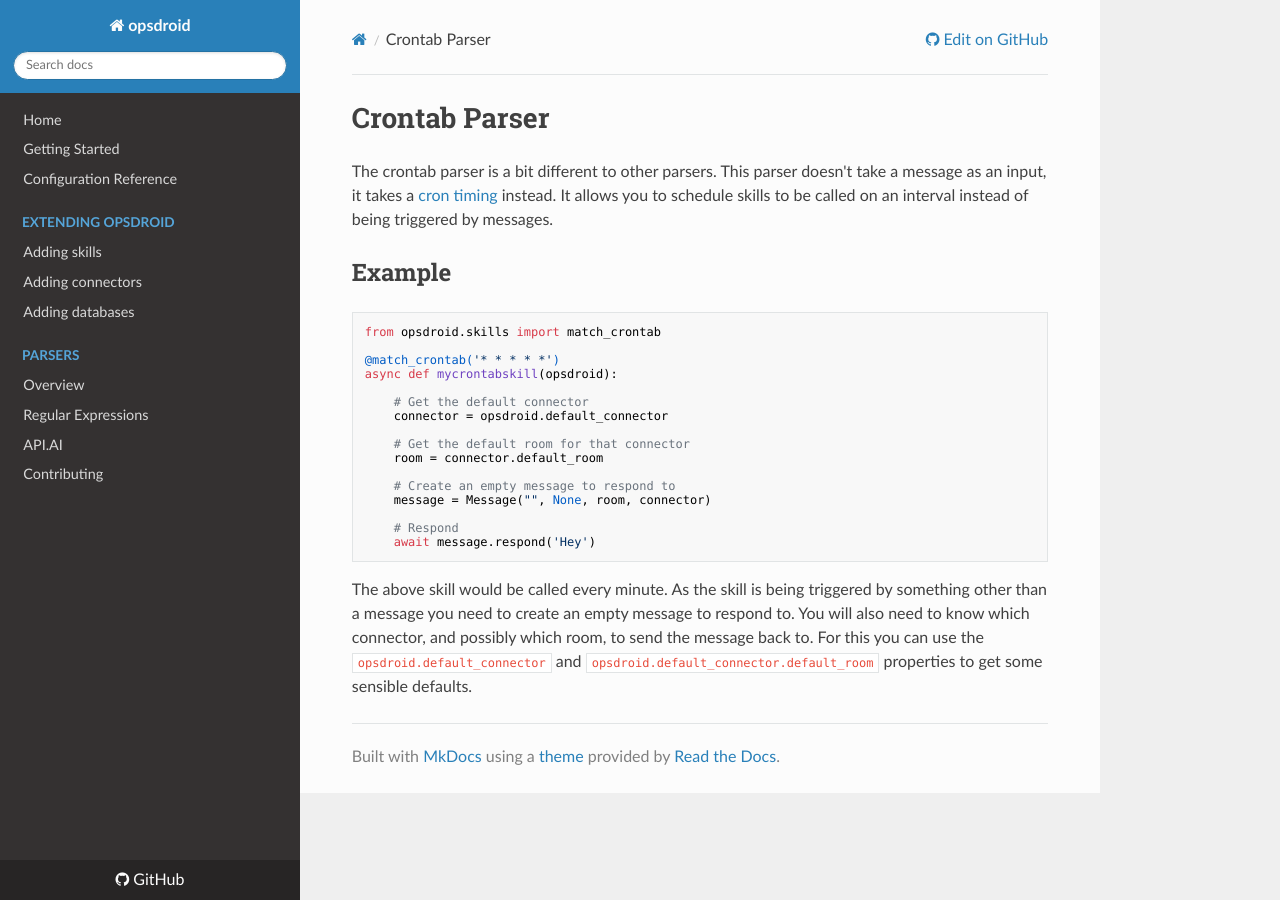
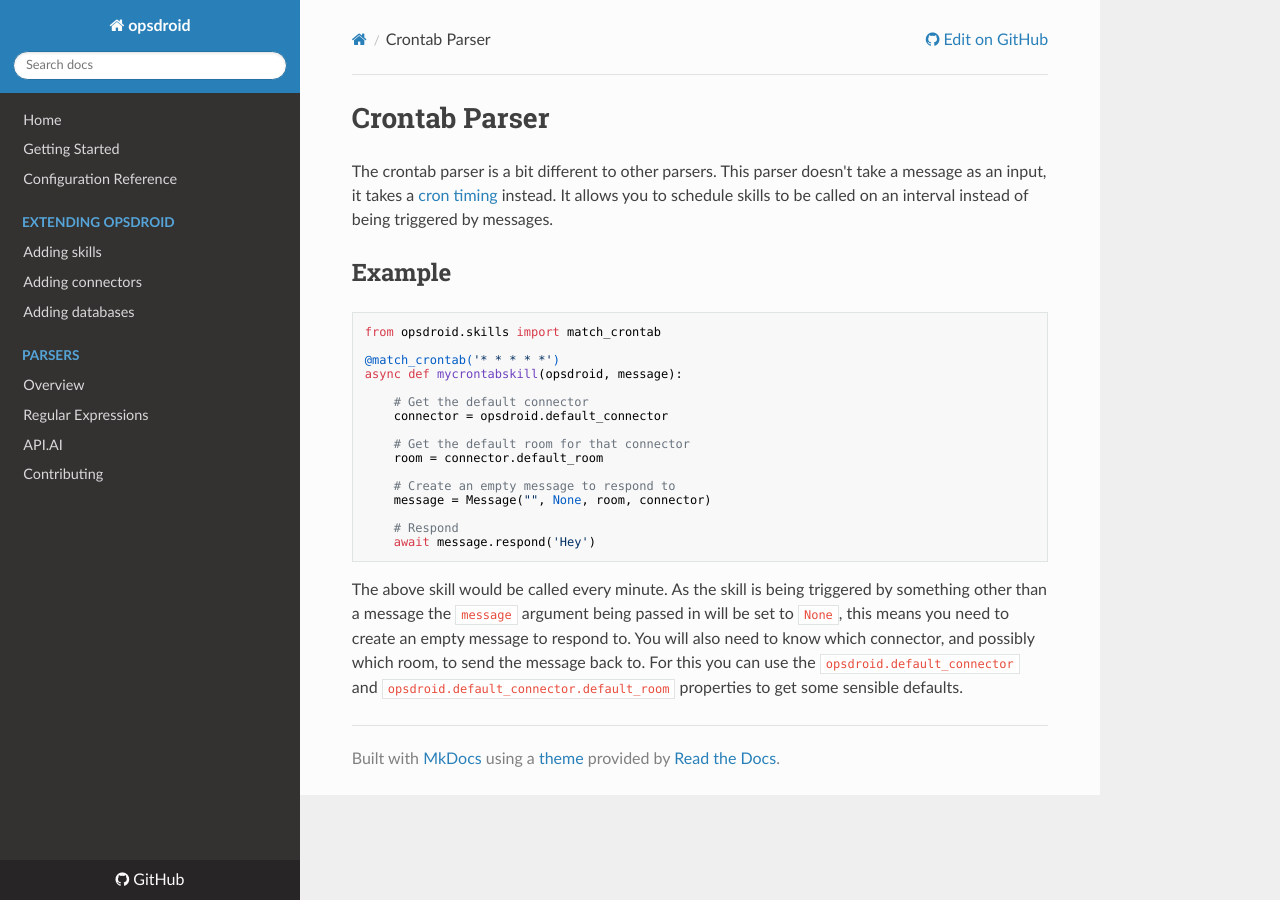
Before and after one commit to opsdroid/opsdroid, an MkDocs documentation site: the page built from docs/parsers/crontab.md, in a window 1280 px wide. Built offline with MkDocs 1.6.1, drawn with Linux system fonts in a browser that asks for light colours; nearby versions of some CDN libraries; old or Windows-style settings are respelled for this version of MkDocs.

Commit message:
message argument is required, so set to None in crontab parser

````diff
--- a/docs/parsers/crontab.md
+++ b/docs/parsers/crontab.md
@@ -8,7 +8,7 @@ The crontab parser is a bit different to other parsers. This parser doesn't take
 from opsdroid.skills import match_crontab
 
 @match_crontab('* * * * *')
-async def mycrontabskill(opsdroid):
+async def mycrontabskill(opsdroid, message):
 
     # Get the default connector
     connector = opsdroid.default_connector
@@ -23,4 +23,4 @@ async def mycrontabskill(opsdroid):
     await message.respond('Hey')
 ```
 
-The above skill would be called every minute. As the skill is being triggered by something other than a message you need to create an empty message to respond to. You will also need to know which connector, and possibly which room, to send the message back to. For this you can use the `opsdroid.default_connector` and `opsdroid.default_connector.default_room` properties to get some sensible defaults.
+The above skill would be called every minute. As the skill is being triggered by something other than a message the `message` argument being passed in will be set to `None`, this means you need to create an empty message to respond to. You will also need to know which connector, and possibly which room, to send the message back to. For this you can use the `opsdroid.default_connector` and `opsdroid.default_connector.default_room` properties to get some sensible defaults.
````
Also changed, not shown: 1 other file.
